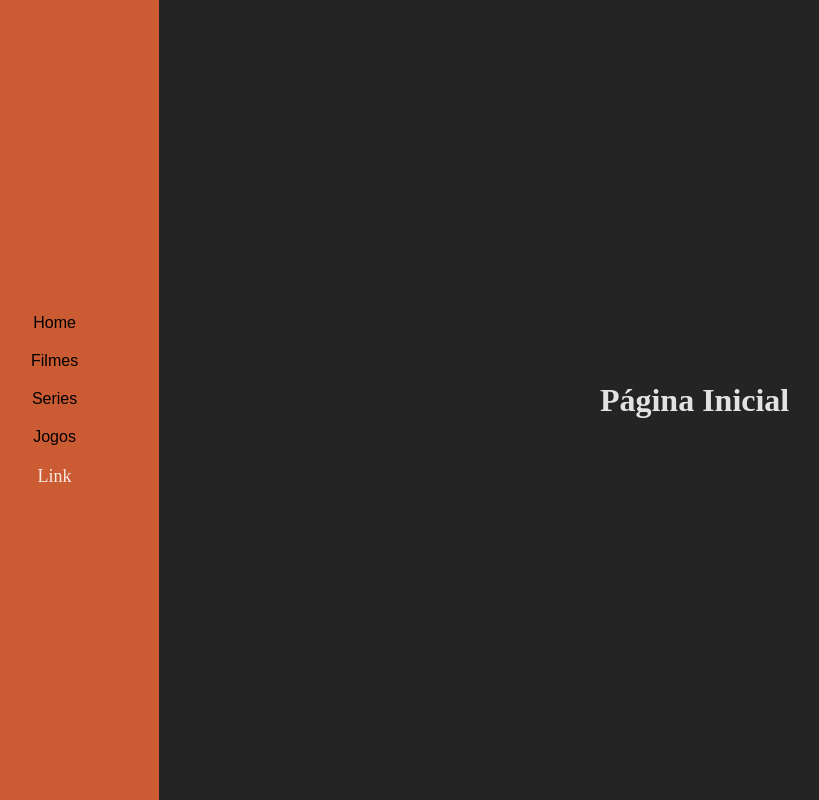
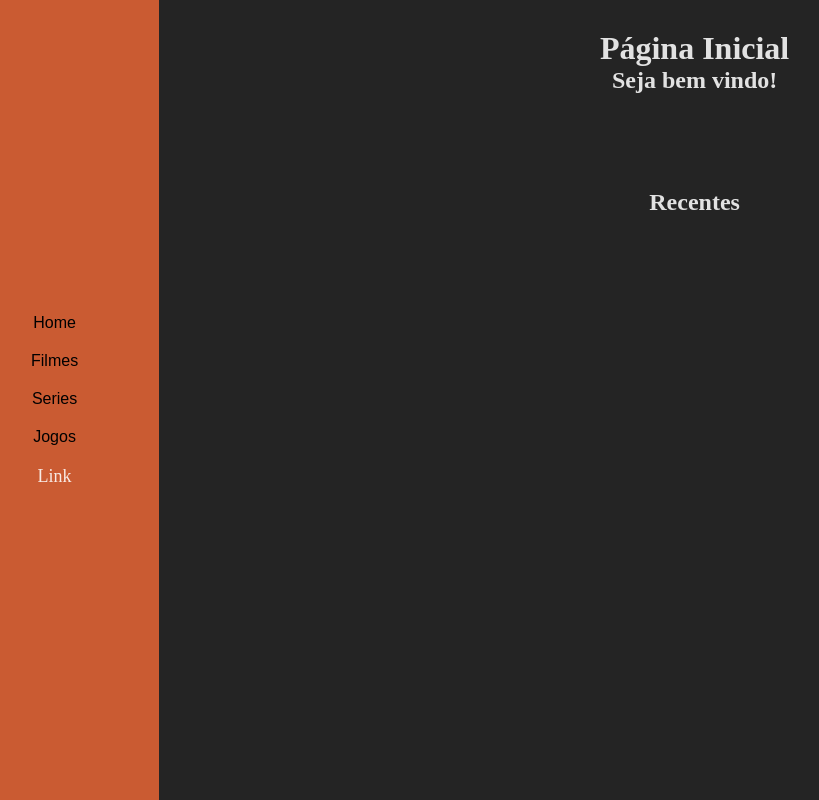
Before and after one commit to jhonatasmendes/frontend-projeto, a React (Vite) app: page / in a window 1280 px wide. Shown: the whole page, without its empty margins (50-869 px from the left). Built offline with nearby package versions, Linux system fonts and the light colour scheme.

Commit message:
modificado

```diff
--- a/src/App.css
+++ b/src/App.css
@@ -21,7 +21,22 @@
 
 .content {
   display: flex;
-  justify-content: center;
+  flex-direction: column;
+  justify-content: left;
   align-items: center;
   width: 100%;
 }
+
+.cabecalho {
+  margin-top: 30px;
+}
+
+.conteudo {
+  margin-top: 50%;
+}
+
+h1, h2 {
+  display: flex;
+  justify-content: center;
+  align-items: center;
+}
--- a/src/assets/pages/FIlmes.tsx
+++ b/src/assets/pages/FIlmes.tsx
@@ -29,7 +29,9 @@ function Filmes() {
                 </div>
                 <div className="content">
                     <div className="filmes">
-                        <h1>Filmes</h1>
+                        <div className="cabecalho">
+                            <h1>Filmes</h1>
+                        </div>
                     </div>
                 </div>
             </div>
--- a/src/assets/pages/Home.tsx
+++ b/src/assets/pages/Home.tsx
@@ -32,7 +32,13 @@ function Home() {
                 </div>
                 <div className="content">
                     <div className="home">
-                        <h1>Página Inicial</h1>
+                        <div className="cabecalho">
+                            <h1>Página Inicial</h1>
+                            <h2>Seja bem vindo!</h2>
+                        </div>
+                        <div className="conteudo">
+                            <h2>Recentes</h2>
+                        </div>
                     </div>
                 </div>
             </div>
--- a/src/assets/pages/Jogos.tsx
+++ b/src/assets/pages/Jogos.tsx
@@ -29,7 +29,9 @@ function Jogos() {
                 </div>
                 <div className="content">
                     <div className="jogos">
-                        <h1>Jogos</h1>
+                        <div className="cabecalho">
+                            <h1>Jogos</h1>
+                        </div>
                     </div>
                 </div>
             </div>
--- a/src/assets/pages/Series.tsx
+++ b/src/assets/pages/Series.tsx
@@ -29,7 +29,9 @@ function Series() {
                 </div>
                 <div className="content">
                     <div className="series">
-                        <h1>Series</h1>
+                        <div className="cabecalho">
+                            <h1>Series</h1>
+                        </div>
                     </div>
                 </div>
             </div>
```
